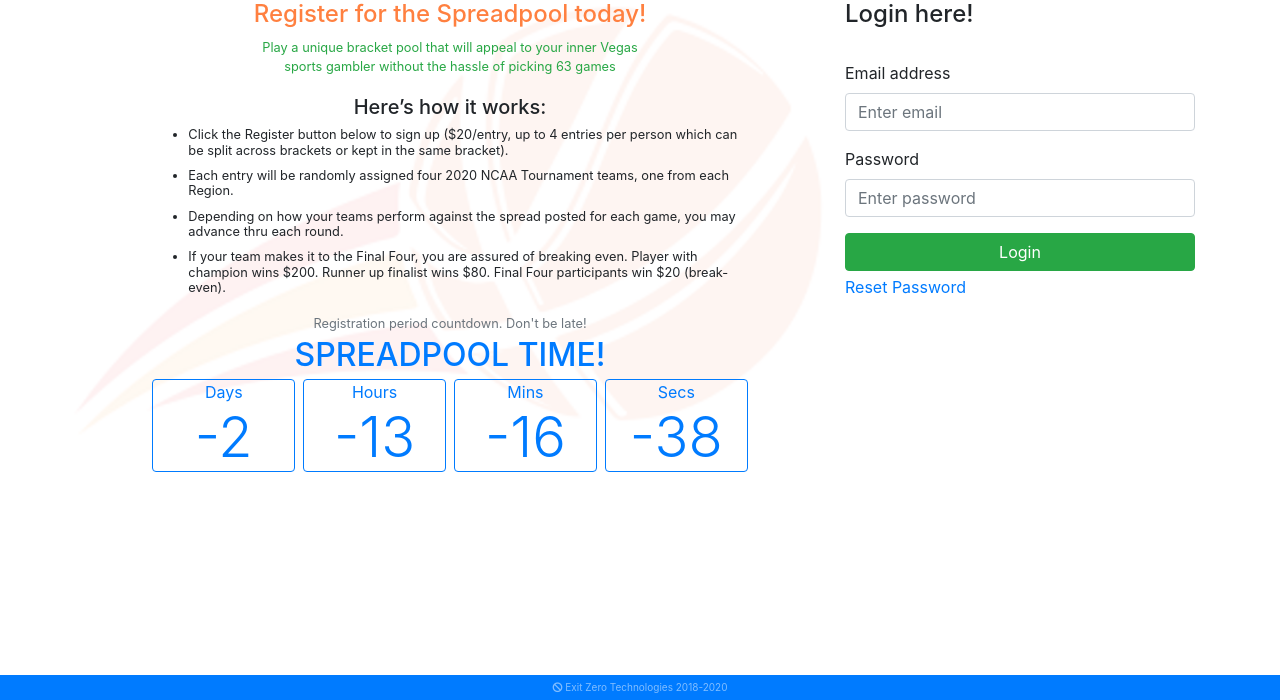
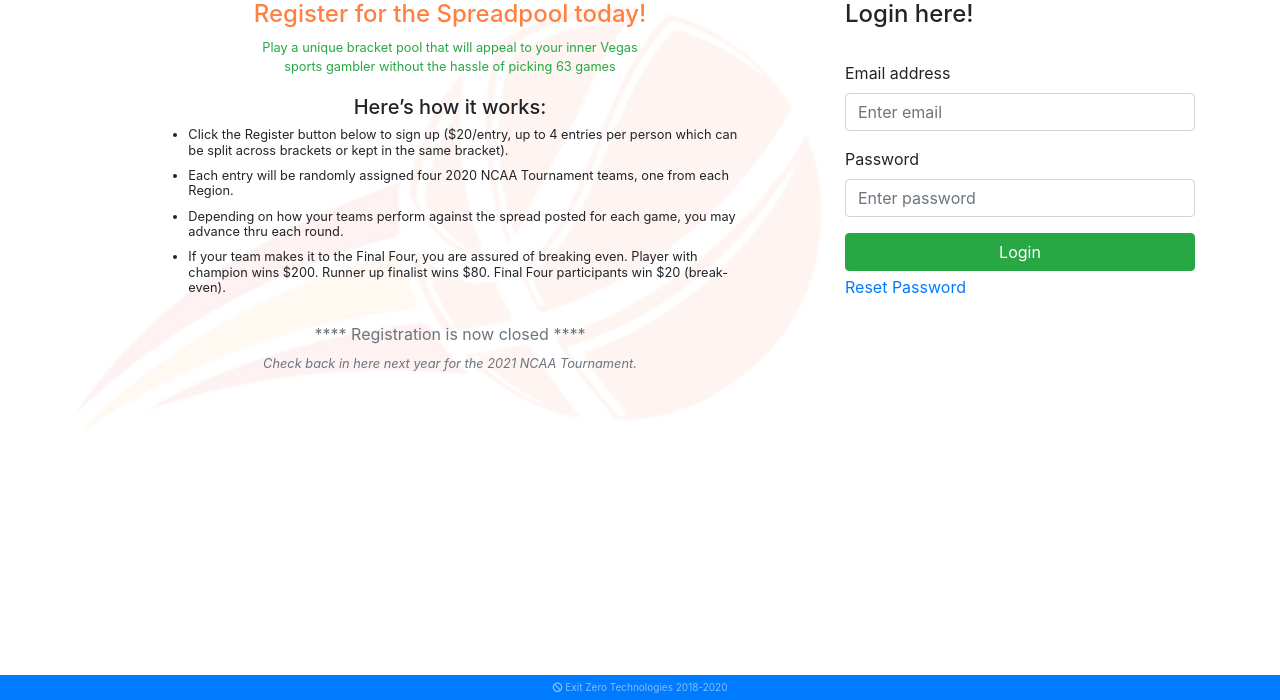
Before and after one commit to paulrmaurer1/spreadpool, a Django app: page /login/ in a window 1280 px wide. Shown: the part 100-800 px from the top of the page. Run offline with Django 3.2, Linux system fonts and the light colour scheme; parts of the project's set-up code (start-up, migrations or seed data) failed here and were passed over; some libraries are stand-ins or nearby versions.

Commit message:
updated login page

```diff
--- a/spreadpool/templates/registration/login.html
+++ b/spreadpool/templates/registration/login.html
@@ -33,19 +33,21 @@
 				<!-- <h5 class="pt-2"><small class="text-muted"><strong>Easy!</strong> <a href="{% url 'bracket:signup' %}">Register</a> before Thursday (March 19, 2020) at 8AM CST and get 4 teams assigned at random before the tournament starts.</small></h5> -->
 
 				<!-- UNCOMMENT THIS AFTER REGISTRATION PERIOD -->
-<!-- 				<h5 class="pt-2"><small class="text-muted">**** Registration is now closed ****</small></h5>
-				<h6><em><small class="text-muted">Check back in here throughout the 2020 NCAA Tournament.</small></em></h6>
-				<br> -->
+				<h5 class="pt-2"><small class="text-muted">**** Registration is now closed ****</small></h5>
+				<h6><em><small class="text-muted">Check back in here next year for the 2021 NCAA Tournament.</small></em></h6>
+				<br>
+				<br>
+				<br>
 
 				<!-- UNCOMMENT THIS DURING REGISTRATION PERIOD -->
 <!-- 				<form action = "{% url 'bracket:signup' %}">
 					<button class="btn btn-primary custom" type="submit">Register</button>
 				</form> -->
 
-				<h6 class="mt-2 mb-1"><small class="text-muted">Registration period countdown. Don't be late!</small></h6>
+				<!-- <h6 class="mt-2 mb-1"><small class="text-muted">Registration period countdown. Don't be late!</small></h6> -->
 
 				<!-- Display the countdown timer in an element -->
-				<p id="timer" class="m-0 text-primary h2"></p>
+				<!-- <p id="timer" class="m-0 text-primary h2"></p>
 				<div class = "d-flex flex-row">
 					<div class = "col col-2-md text-center border border-primary text-primary rounded p-0 m-1">
 						<p class="mb-0">Days</p>
@@ -63,8 +65,8 @@
 						<p class="mb-0">Secs</p>
 						<h1 class="display-4 m-0" id="timer-secs"></h1>
 					</div>
-				</div>
-				<script>
+				</div> -->
+				<!-- <script>
 					// Set the date we're counting down to
 					var countDownDate = new Date("Mar 19, 2020 09:00:00").getTime();
 
@@ -99,7 +101,7 @@
 					    document.getElementById("timer").innerHTML = "SPREADPOOL TIME!";
 					  }
 					}, 1000);
-				</script>
+				</script> -->
 			</div>
 			<div class = "col"></div>
 		</div>
```
